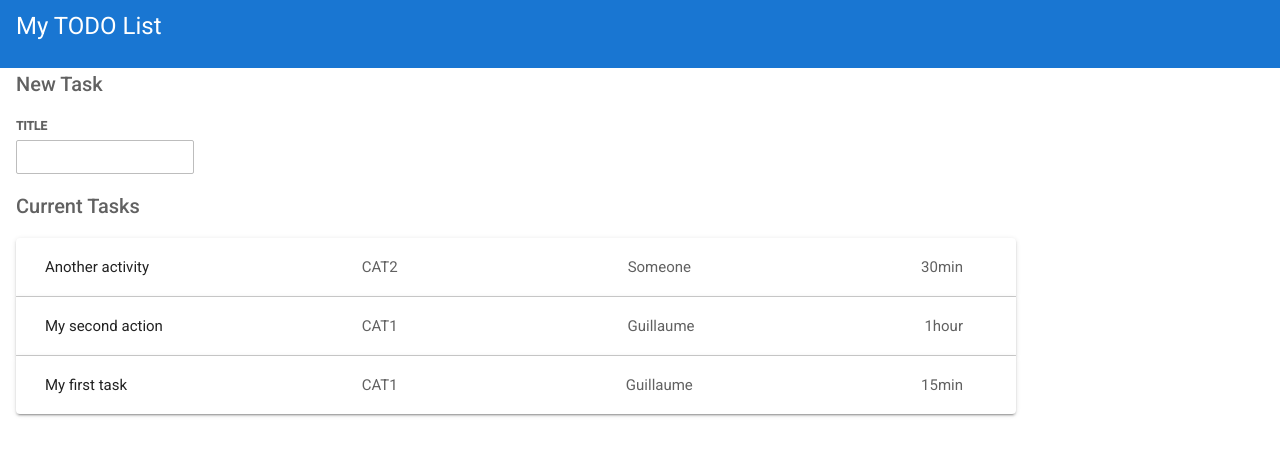
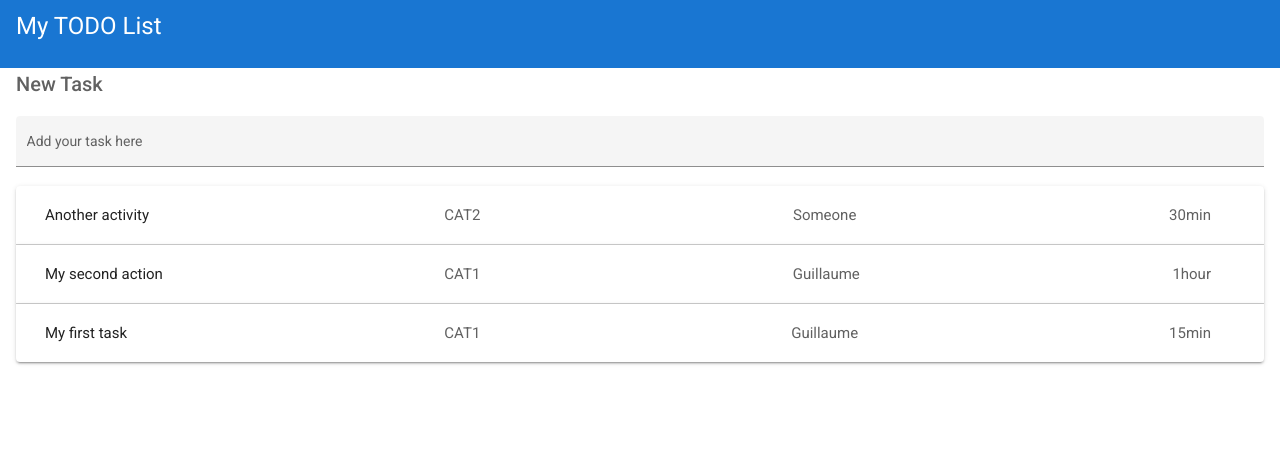
Before and after one commit to gogier/todolist, an Angular app: page / in a window 1280 px wide. Shown: the top 456 px of the page. Built offline with nearby package versions, Linux system fonts and the light colour scheme.

Commit message:
#1 - Update look and feel to look better as TODO Microsoft application

```diff
--- a/src/app/app.module.ts
+++ b/src/app/app.module.ts
@@ -5,6 +5,8 @@ import { ReactiveFormsModule } from '@angular/forms';
 import { DragDropModule } from '@angular/cdk/drag-drop';
 import { MatExpansionModule } from '@angular/material/expansion';
 import { MatGridListModule } from '@angular/material/grid-list';
+import { MatFormFieldModule } from '@angular/material/form-field';
+import { MatInputModule } from '@angular/material/input';
 
 import { AppComponent } from './app.component';
 import { TopBarComponent } from './top-bar/top-bar.component';
@@ -21,7 +23,9 @@ import { BrowserAnimationsModule } from '@angular/platform-browser/animations';
     BrowserAnimationsModule,
     DragDropModule,
     MatExpansionModule,
-    MatGridListModule
+    MatGridListModule,
+    MatFormFieldModule,
+    MatInputModule
   ],
   declarations: [
     AppComponent,
--- a/src/app/todo-list/todo-list.component.css
+++ b/src/app/todo-list/todo-list.component.css
@@ -2,10 +2,13 @@
 .mat-form-field + .mat-form-field {
   margin-left: 8px;
 }
+.new-task-full-width {
+  width: 100%;
+}
 
 .todo-list {
-    width: 1000px;
-    max-width: 100%;
+    /* width: 1000px;
+    max-width: 100%; */
     /* border: solid 1px #ccc; */
     min-height: 60px;
     display: block;
@@ -15,7 +18,7 @@
   }
 
   .todo-list .mat-expansion-panel-header-title {
-    width: 400px;
+    width: 60%;
     justify-content: space-between;
     align-items: left;
   }
--- a/src/app/todo-list/todo-list.component.html
+++ b/src/app/todo-list/todo-list.component.html
@@ -1,14 +1,11 @@
 <h2>New Task</h2>
 
 <form [formGroup]="newTaskForm">
-  <div>
-    <label for="title"> Title </label>
-    <input id="title" type="text" formControlName="title" (keyup.enter)="addToTodoList()"/>
-  </div>
+  <mat-form-field class="new-task-full-width" appearance="fill">
+    <mat-label>Add your task here</mat-label>
+    <input matInput placeholder="[Category] New task title @actor" id="title" type="text" formControlName="title" (keyup.enter)="addToTodoList()"/>
+  </mat-form-field>
 </form>
-
-<h2>Current Tasks</h2>
-
 <mat-accordion cdkDropList class="todo-list" (cdkDropListDropped)="drop($event)">
   <mat-expansion-panel hideToggle *ngFor="let task of tasks" class="task-box" cdkDrag >
     <mat-expansion-panel-header>
--- a/src/styles.css
+++ b/src/styles.css
@@ -6,10 +6,6 @@
   box-sizing: border-box;
   -webkit-font-smoothing: antialiased;
   -moz-osx-font-smoothing: grayscale;
-}
-
-body {
-  margin: 0;
 }
 
 .container {
@@ -51,57 +47,10 @@ a:hover {
   opacity: 0.8;
 }
 
-/* Input */
+/* Todo List */
 
-input {
-  font-size: 14px;
-  border-radius: 2px;
-  padding: 8px;
-  margin-bottom: 16px;
-  border: 1px solid #BDBDBD;
-}
-
-label {
-  font-size: 12px;
-  font-weight: bold;
-  margin-bottom: 4px;
-  display: block;
-  text-transform: uppercase;
-}
-
-/* Button */
-.button, button {
-  display: inline-flex;
-  align-items: center;
-  padding: 8px 16px;
-  border-radius: 2px;
-  font-size: 14px;
-  cursor: pointer;
-  background-color: #1976d2;
-  color: white;
-  border: none;
-}
-
-.button:hover, button:hover {
-  opacity: 0.8;
-  font-weight: normal;
-}
-
-.button:disabled, button:disabled {
-  opacity: 0.5;
-  cursor: auto;
-}
-
-/* Fancy Button */
-
-.fancy-button {
-  background-color: white;
-  color: #1976d2;
-}
-
-.fancy-button i.material-icons {
-  color: #1976d2;
-  padding-right: 4px;
+app-todo-list {
+  width: 100%;
 }
 
 /* Top Bar */
@@ -122,26 +71,11 @@ app-top-bar h1 {
   margin: 0;
 }
 
-/* Checkout Cart, Shipping Prices */
-
-.cart-item, .shipping-item {
-  width: 100%;
-  min-width: 400px;
-  max-width: 450px;
-  display: flex;
-  flex-direction: row;
-  justify-content: space-between;
-  padding: 16px 32px;
-  margin-bottom: 8px;
-  border-radius: 2px;
-  background-color: #EEEEEE;
-}
-
+html, body { height: 100%; }
+body { margin: 0; font-family: Roboto, "Helvetica Neue", sans-serif; }
 
 /*
 Copyright Google LLC. All Rights Reserved.
 Use of this source code is governed by an MIT-style license that
 can be found in the LICENSE file at https://angular.io/license
 */
-html, body { height: 100%; }
-body { margin: 0; font-family: Roboto, "Helvetica Neue", sans-serif; }
```
Also changed, not shown: 1 other file (tests, documents, lock files or other folders).
